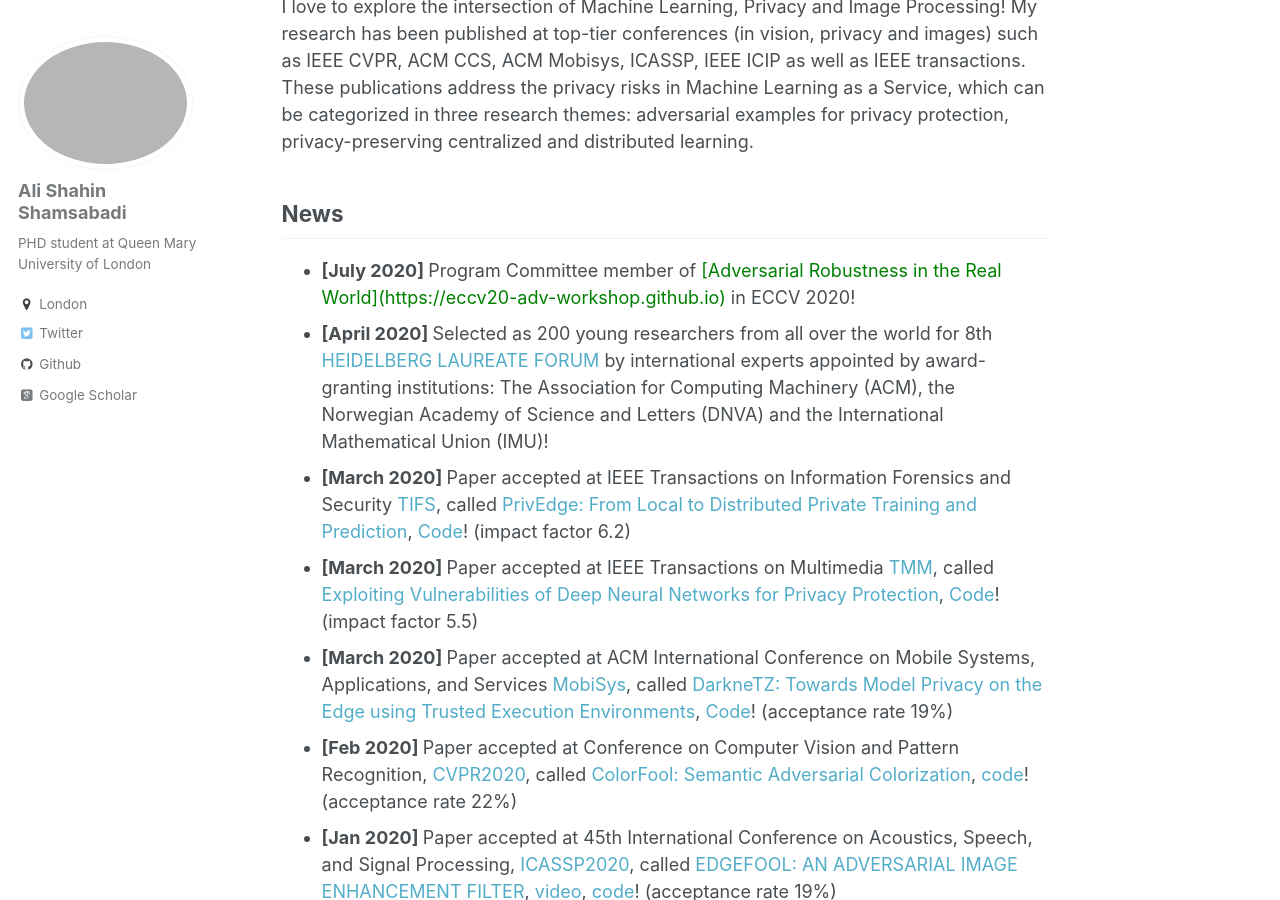
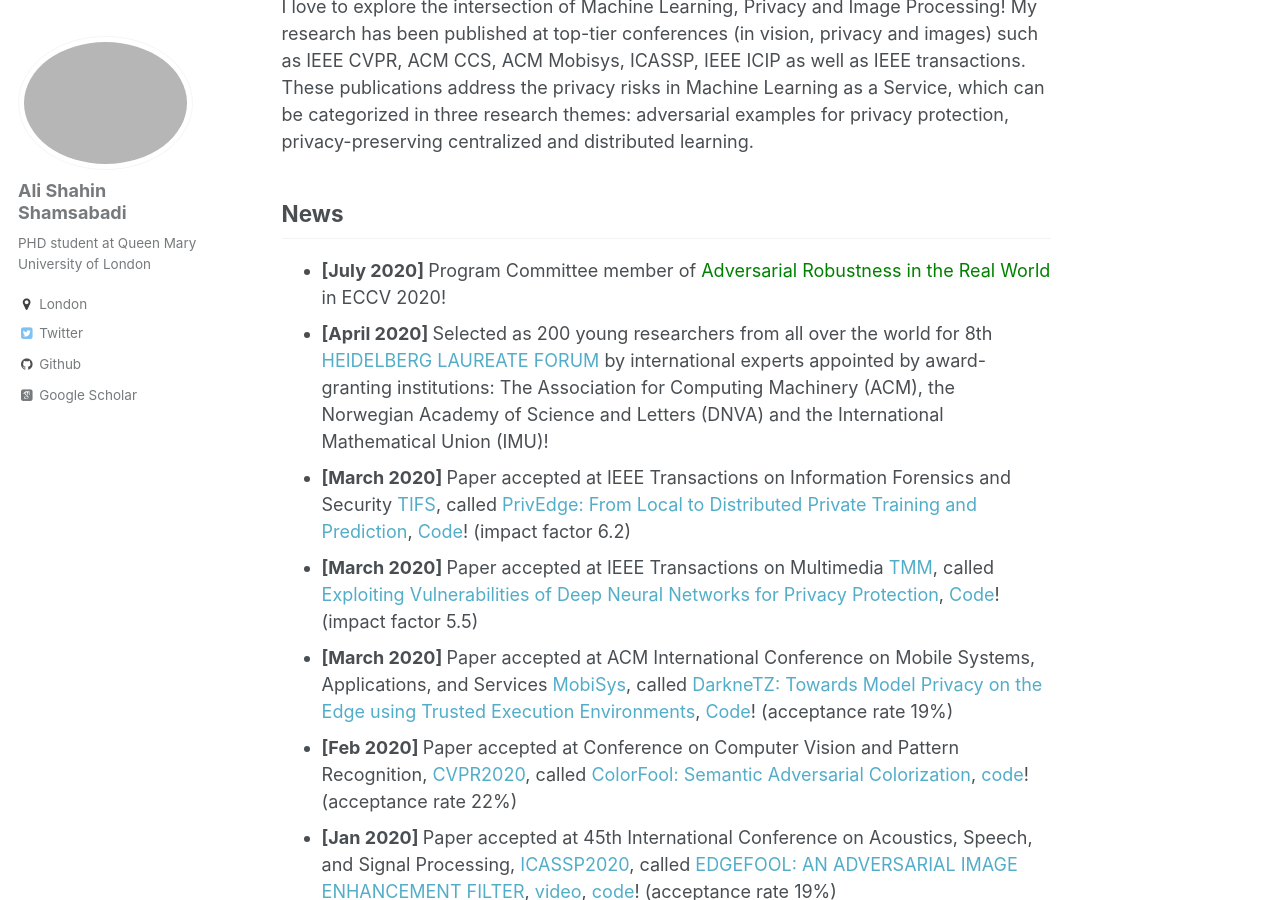
Before and after one commit to AliShahin/AliShahin.github.io, a Jekyll site: the page built from _pages/about.md, in a window 1280 px wide and 900 px high, scrolled down 371 px. Built offline with Jekyll 4.4.1, drawn with Linux system fonts in a browser that asks for light colours; some web fonts are replaced.

Commit message:
Update about.md

```diff
--- a/_pages/about.md
+++ b/_pages/about.md
@@ -15,7 +15,7 @@ I am currently a third-year PhD student of Centre for Intelligent Sensing (CIS)
 I love to explore the intersection of Machine Learning, Privacy and Image Processing! My research has been published at top-tier conferences (in vision, privacy and images) such as IEEE CVPR, ACM CCS, ACM Mobisys, ICASSP, IEEE ICIP as well as IEEE transactions. These publications address the privacy risks in Machine Learning as a Service, which can be categorized in three research themes: adversarial examples for privacy protection, privacy-preserving centralized and distributed learning.
 
 ## News
-- <b> [July 2020]  </b> Program Committee member of <font color="green">[Adversarial Robustness in the Real World](https://eccv20-adv-workshop.github.io)</font> in ECCV 2020!
+- <b> [July 2020]  </b> Program Committee member of [<font color="green">Adversarial Robustness in the Real World</font>](https://eccv20-adv-workshop.github.io) in ECCV 2020!
 - <b> [April 2020] </b> Selected as 200 young researchers from all over the world for 8th [HEIDELBERG LAUREATE FORUM](https://www.heidelberg-laureate-forum.org/about-us.html) by international experts appointed by award-granting institutions: The Association for Computing Machinery (ACM), the Norwegian Academy of Science and Letters (DNVA) and the International Mathematical Union (IMU)!
 - <b> [March 2020] </b> Paper accepted at IEEE Transactions on Information Forensics and Security [TIFS](https://ieeexplore.ieee.org/xpl/RecentIssue.jsp?punumber=10206), called [PrivEdge: From Local to Distributed Private Training and Prediction](https://arxiv.org/pdf/2004.05574.pdf), [Code](https://github.com/smartcameras/PrivEdge)! (impact factor 6.2)
 - <b> [March 2020] </b> Paper accepted at IEEE Transactions on Multimedia [TMM](https://ieeexplore.ieee.org/xpl/RecentIssue.jsp?punumber=6046), called [Exploiting Vulnerabilities of Deep Neural Networks for Privacy Protection](https://arxiv.org/pdf/2007.09766.pdf), [Code](https://github.com/smartcameras/RP-FGSM)! (impact factor 5.5)
```
